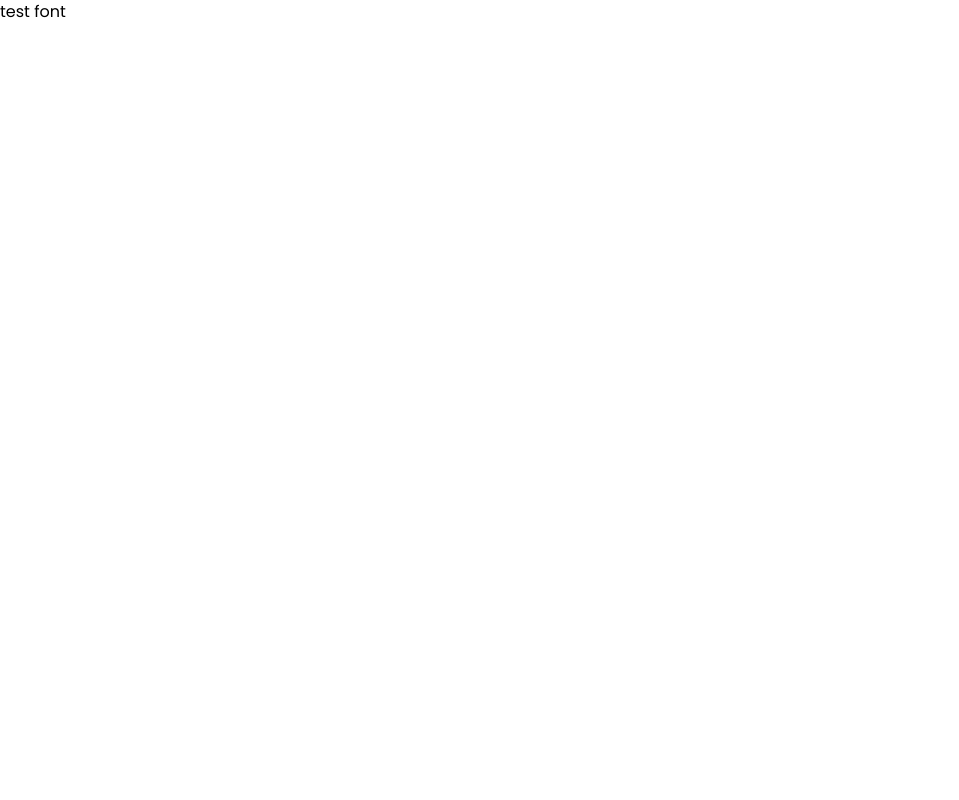
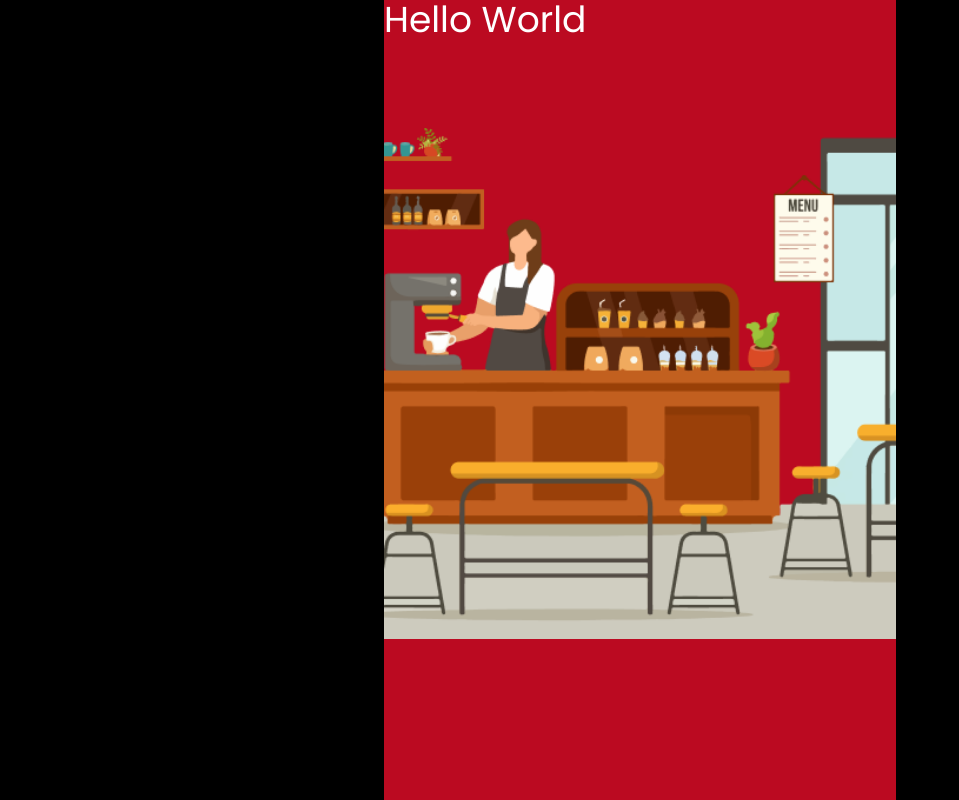
Before and after one commit to olinoles/coffee-nation, a React (Create React App) app: page / in a window 1280 px wide. Shown: the whole page, without its empty margins (0-959 px from the left). Built offline with nearby package versions, Linux system fonts and the light colour scheme.

Commit message:
add graphics

```diff
--- a/src/App.tsx
+++ b/src/App.tsx
@@ -1,10 +1,14 @@
 import React from "react";
 import "./App.css";
 
+import { Layout } from "./pages/HomeLayout";
+
 function App() {
   return (
-    <div className="App">
-      <p>test font</p>
+    <div className="App bg-black h-screen">
+      <Layout>
+        <h1 className="text-white text-4xl">Hello World</h1>
+      </Layout>
     </div>
   );
 }
--- /dev/null
+++ b/src/pages/HomeLayout.tsx
@@ -0,0 +1,14 @@
+import React from "react";
+
+import HomeBg from "../assets/home_bg.png";
+
+export function Layout({ children }: { children: React.ReactNode }) {
+  return (
+    <div className="bg-black h-screen">
+      <div className="max-w-lg bg-red-700 mx-auto relative h-screen">
+        <img src={HomeBg} className="absolute mt-32 w-full" alt="background" />
+        {children}
+      </div>
+    </div>
+  );
+}
--- a/tailwind.config.js
+++ b/tailwind.config.js
@@ -9,6 +9,21 @@ module.exports = {
       fontFamily: {
         sans: ["poppins", ...defaultTheme.fontFamily.sans],
       },
+      colors: {
+        red: {
+          50: "#fff1f3",
+          100: "#ffdfe3",
+          200: "#ffc4cc",
+          300: "#ff9ba8",
+          400: "#ff6276",
+          500: "#ff314c",
+          600: "#f0122f",
+          700: "#bb0a21",
+          800: "#a70d21",
+          900: "#8a1222",
+          950: "#4b040d",
+        },
+      },
     },
   },
   plugins: [],
```
Also changed, not shown: src/assets/home_bg.png (added), src/assets/page_bg.png (added).
